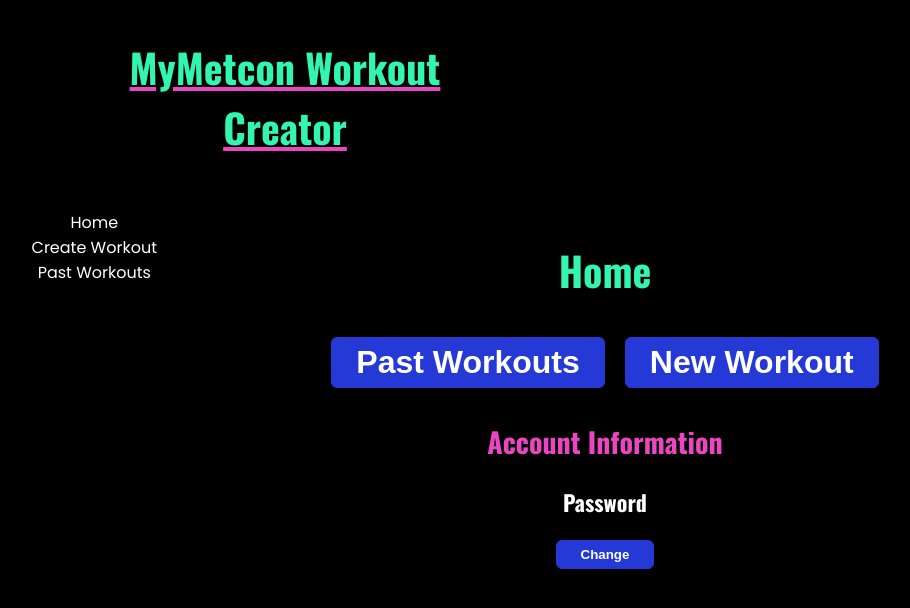
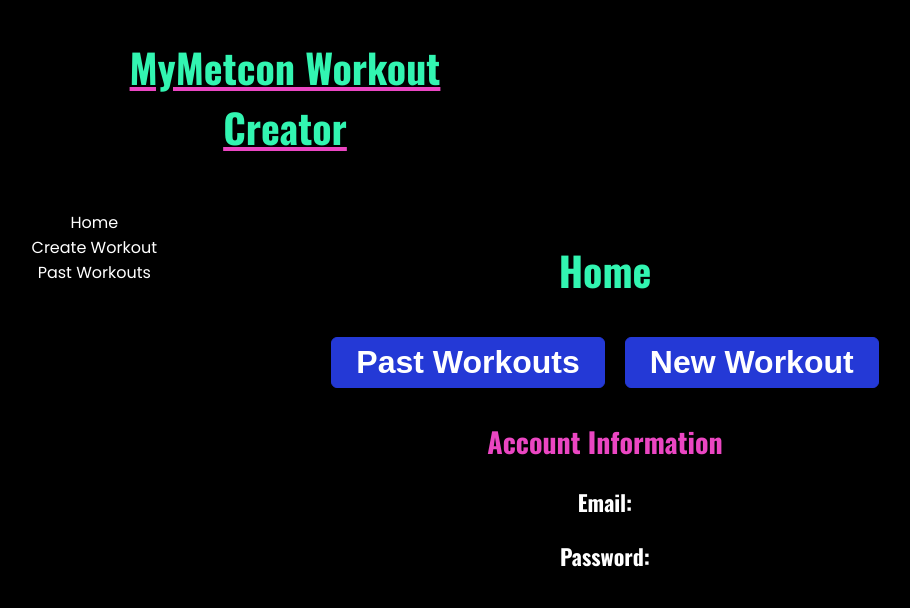
Before and after one commit to sarawarnock/workout-creator-capstone-client, a React (Create React App) app: page /home in a window 1280 px wide. Shown: the top 608 px of the page, without its empty margins (35-945 px from the left). Built offline with nearby package versions, Linux system fonts and the light colour scheme.

Commit message:
fixed create workout component

```diff
--- a/src/2-create-new-workout-checkbox.js
+++ b/src/2-create-new-workout-checkbox.js
@@ -1,7 +1,6 @@
 import React, { Component } from "react";
 import Checkbox from './new-workout-checkbox';
 import config from './config'
-import json from 'parse-json'
 
 const OPTIONS = ['Arms', 'Legs', 'Chest', 'Back', 'Core', 'Cardio', 'Advanced'];
 
@@ -150,7 +149,6 @@ class CreateNewWorkout2 extends Component {
         },
         body: JSON.stringify(payload),
       })
-
         // if the api returns data ...
         .then(res => {
             if (!res.ok) {
@@ -161,16 +159,16 @@ class CreateNewWorkout2 extends Component {
         })
             // use the json api output
         .then(data => {
-
           //check if there is meaningfull data
           console.log(data);
           // check if there are no results
           if (data.totalItems === 0) {
             throw new Error('No data found')
           }
-        //   this.setState({
-        //     workoutDetails: data.outputExercises
-        //   })
+          this.setState({
+              savedWorkouts: [...this.state.savedWorkouts, data.workout],
+              savedWorkoutDetails: data.workoutDetails
+          });
         //  window.location = `/create-workout`
       })
         .catch(err => {
--- a/src/App.js
+++ b/src/App.js
@@ -5,8 +5,6 @@ import LandingPage from './landing-page'
 import Navbar from './navbar'
 import PersonalizedHomePage from './personalized-home-page'
 import PastWorkouts from './past-workouts'
-import CreateNewWorkout from './create-new-workout'
-import NewWorkoutCreated from './new-workout-created'
 import Header from './header'
 import Login from './log-in';
 import SignUp from './sign-up';
--- a/src/App2.css
+++ b/src/App2.css
@@ -54,9 +54,14 @@ label {
     font-size: 18px;
 }
 
+.user-label {
+    border: none;
+}
+
 input {
     color: #EB46C2;
     margin: 10px;
+    margin: 5px;
 }
 
 input:checked + label {
@@ -138,14 +143,6 @@ a:active {
 a:hover {
     text-decoration: underline;
     color:  #EB46C2;
-}
-
-input {
-    margin: 5px;
-}
-
-label {
-    margin: 5px;
 }
 
 .workouts-list {
--- a/src/log-in.js
+++ b/src/log-in.js
@@ -177,7 +177,7 @@ export default class Login extends React.Component {
                   className="login-form"
                   onSubmit={this.handleSubmit}
                 >
-                    <label htmlFor="email">Email</label>
+                    <label className ="user-label" htmlFor="email">Email</label>
                     <input
                       name="loginEmail"
                       type="text"
@@ -188,7 +188,7 @@ export default class Login extends React.Component {
                     />
                     {this.state.loginEmail.touched && <ValidationError message={emailError} />}
 
-                    <label htmlFor="password">Password</label>
+                    <label className ="user-label" htmlFor="password">Password</label>
                     <input
                       name="loginPassword"
                       type="password"
--- a/src/personalized-home-page.js
+++ b/src/personalized-home-page.js
@@ -8,18 +8,27 @@ export default function PersonalizedHomePage(props) {
             <h1>Home</h1>
             <div className="workout-btn">
               {/* Do I need these buttons? They are the same as in the Navbar */}
-                <button className="big-btn">Past Workouts</button>
-                <button className="big-btn">New Workout</button>
+                <button className="big-btn">
+                  <Link to='/past-workouts'>
+                    Past Workouts
+                  </Link>
+                </button>
+                <button className="big-btn">
+                  <Link to="/create-workout">
+                    New Workout
+                  </Link>
+                </button>
             </div>
             <div className="acct-info">
             <h2>Account Information</h2>
-                <h3>Password</h3>
-                <Link
+                <h3>Email: </h3>
+                <h3>Password: </h3>
+                {/* <Link
                   to='/forgot-password'
                 >
                   <button
                   >Change</button>
-                </Link>
+                </Link> */}
             </div>
         </main>
     </div>
--- a/src/sign-up.js
+++ b/src/sign-up.js
@@ -188,7 +188,7 @@ export default class SignUp extends React.Component {
                 <form className="sign-up-form" onSubmit={this.handleSubmit}>
 
                     <div className="sign-up-email">
-                    <label htmlFor="email">Email</label>
+                    <label className ="user-label" htmlFor="email">Email</label>
                     <input
                       name="signUpEmail"
                       type="text"
@@ -200,7 +200,7 @@ export default class SignUp extends React.Component {
                     {this.state.signUpEmail.touched && <ValidationError message={emailError} />}
                     </div>
                     <div className="sign-up-password">
-                    <label htmlFor="password">Password</label>
+                    <label className ="user-label" htmlFor="password">Password</label>
                     <input
                       name="signUpPassword"
                       type="password"
@@ -212,7 +212,7 @@ export default class SignUp extends React.Component {
                     {this.state.signUpPassword.touched && <ValidationError message={passwordError} />}
                     </div>
                     <div className="sign-up-name">
-                    <label htmlFor="fname">First Name</label>
+                    <label className ="user-label" htmlFor="fname">First Name</label>
                     <input
                       name="signUpFirstName"
                       type="text"
```
